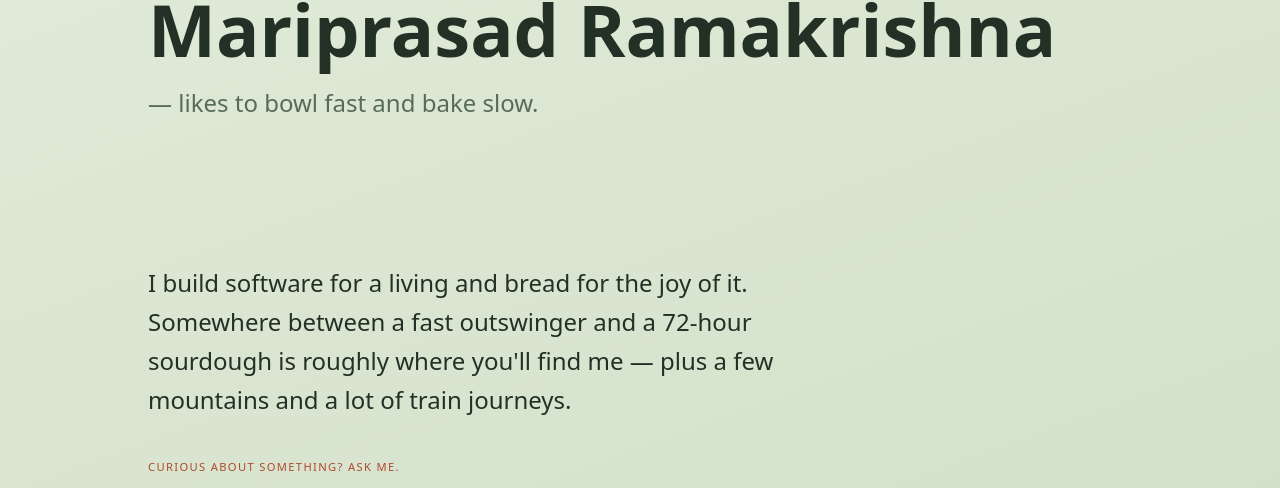
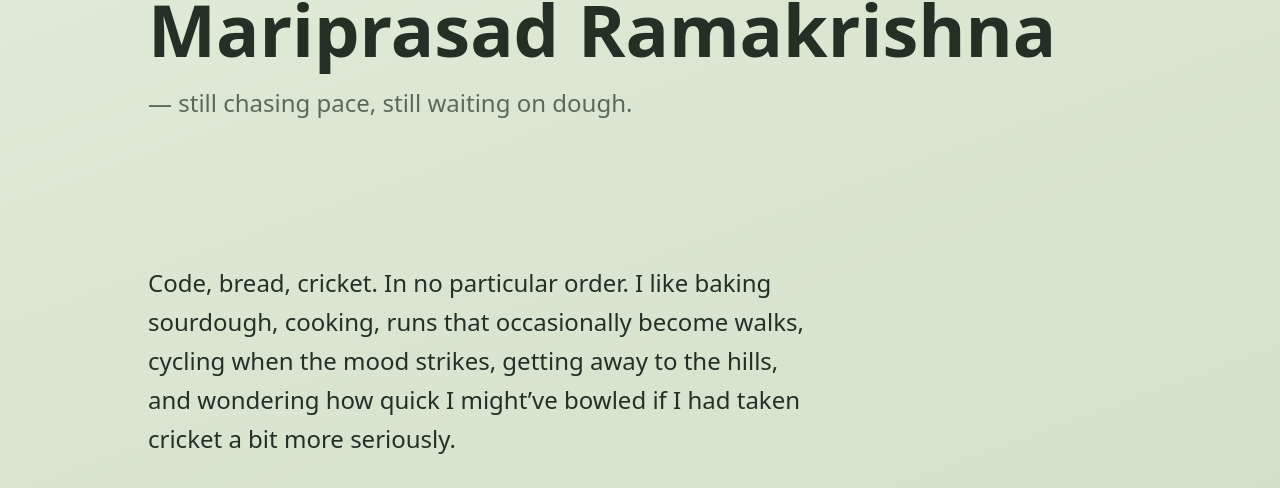
Before and after one commit to mariprasad/mariprasad, a Next.js app: page / in a window 1280 px wide. Shown: the part 188-676 px from the top of the page. Built offline with nearby package versions, Linux system fonts and the light colour scheme; no server answers.

Commit message:
content: new homepage bio + tagline, update Hero test
Co-Authored-By: Claude Opus 4.8 <noreply@anthropic.com>

```diff
--- a/src/components/sections/Intro.tsx
+++ b/src/components/sections/Intro.tsx
@@ -5,9 +5,10 @@ export default function Intro() {
   return (
     <Reveal as="section" className="mx-auto max-w-5xl px-5 py-16">
       <p className="text-2xl leading-relaxed text-ink max-w-2xl">
-        I build software for a living and bread for the joy of it. Somewhere between a
-        fast outswinger and a 72-hour sourdough is roughly where you&apos;ll find me —
-        plus a few mountains and a lot of train journeys.
+        Code, bread, cricket. In no particular order. I like baking sourdough,
+        cooking, runs that occasionally become walks, cycling when the mood strikes,
+        getting away to the hills, and wondering how quick I might&rsquo;ve bowled if
+        I had taken cricket a bit more seriously.
       </p>
       <div id="ask-mari-slot" className="mt-10 max-w-2xl">
         <p className="label text-terracotta">Curious about something? Ask me.</p>
--- a/src/data/profile.ts
+++ b/src/data/profile.ts
@@ -1,6 +1,6 @@
 export const PROFILE = {
   name: "Mariprasad Ramakrishna",
-  tagline: "likes to bowl fast and bake slow",
+  tagline: "still chasing pace, still waiting on dough",
   location: "Bengaluru, India",
   timezone: "Asia/Kolkata",
   coords: { lat: 12.9719, lon: 77.5937 }, // Bengaluru — for the live local-conditions line
```
Also changed, not shown: 1 other file (tests, documents, lock files or other folders).
